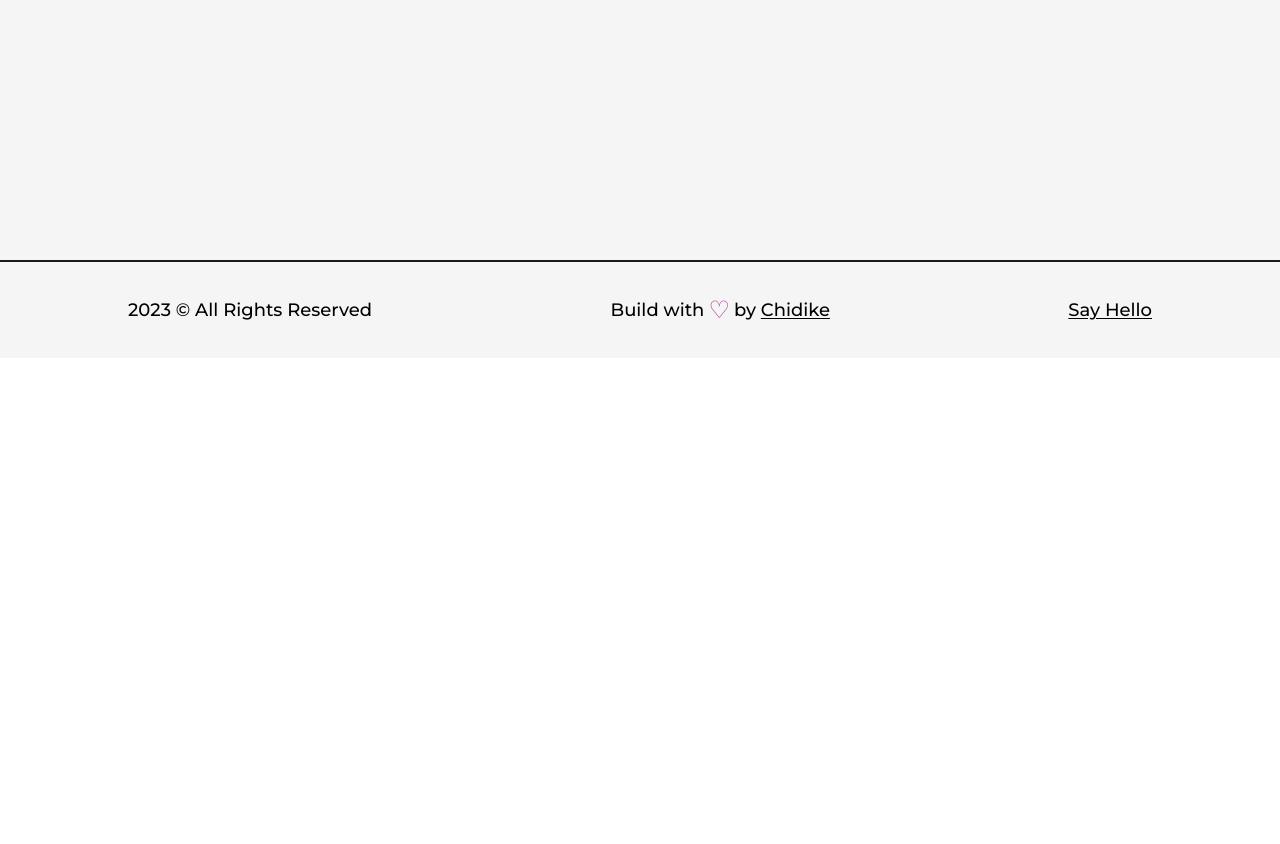
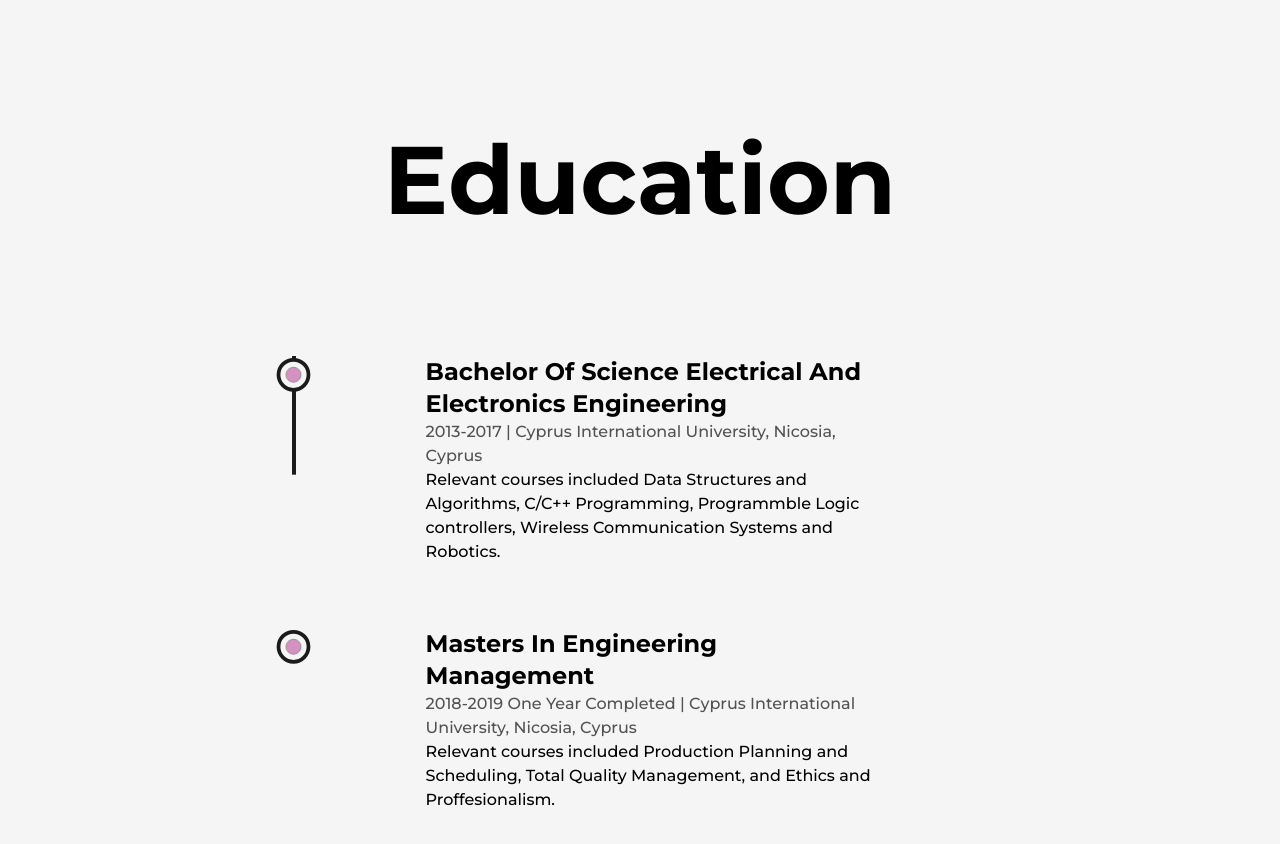
Before and after one commit to lacegiovanni17/Nextjs-dev-Portfolio, a Next.js app: page /about in a window 1280 px wide. Shown: the part 4360-5204 px from the top of the page. Before the commit the page ends 4718 px from the top, so only its background shows below. Built offline with nearby package versions, Linux system fonts and the light colour scheme.

Commit message:
added new feat education

```diff
--- /dev/null
+++ b/src/components/Education.js
@@ -0,0 +1,67 @@
+import React, { useRef } from "react";
+import { motion, useScroll } from "framer-motion";
+import LiIcon from "./LiIcon";
+
+const Details = ({ type, time, place, info }) => {
+  const ref = useRef(null);
+  return (
+    <li
+      ref={ref}
+      className="my-8 first:mt-0 last:mb-0 w-[60%] mx-auto flex flex-col items-center justify-between"
+    >
+      <LiIcon reference={ref} />
+      <motion.div
+        initial={{ y: 50 }}
+        whileInView={{ y: 0 }}
+        transition={{ duration: 0.5, type: "spring" }}
+      >
+        <h3 className="capitalize font-bold text-2xl">{type}</h3>
+        <span className="capitalize font-medium text-dark/75">
+          {time} | {place}
+        </span>
+        <p className="font-medium w-full">{info}</p>
+      </motion.div>
+    </li>
+  );
+};
+
+const Education = () => {
+  const ref = useRef(null);
+  const { scrollYProgress } = useScroll({
+    target: ref,
+    offset: ["start end", "center start"],
+  });
+  return (
+    <div className="my-64">
+      <h2 className="font-bold text-8xl mb-32 w-full text-center">Education</h2>
+      <div ref={ref} className="w-[75%] mx-auto relative">
+        <motion.div
+          style={{ scaleY: scrollYProgress }}
+          className="absolute left-9 top-0 w-[4px] h-full bg-dark origin-top"
+        />
+        <ul className="w-full flex flex-col items-start justify-between ml-4">
+          <Details
+            type="Bachelor Of Science Electrical and Electronics Engineering"
+            time="2013-2017"
+            place="Cyprus International University, Nicosia, Cyprus"
+            info="Relevant courses included Data Structures and Algorithms, C/C++ Programming, Programmble Logic controllers, Wireless Communication Systems and Robotics."
+          />
+          <Details
+            type="Masters in Engineering Management"
+            time="2018-2019 One year completed"
+            place="Cyprus International University, Nicosia, Cyprus"
+            info="Relevant courses included Production Planning and Scheduling, Total Quality Management, and Ethics and Proffesionalism."
+          />
+          <Details
+            type="Decagon Institue"
+            time="2022-2023"
+            place="Ajah-Lekki, Lagos, Nigeria"
+            info="Relevant courses included Software development with NodeJS, Typescript and ReactJS, Data Structures and Algorithms, Scrum/Agile Methodologies, and Databases."
+          />
+        </ul>
+      </div>
+    </div>
+  );
+};
+
+export default Education;
--- a/src/components/Experience.js
+++ b/src/components/Experience.js
@@ -63,7 +63,7 @@
           <Details
             position="Junior Backend Engineer"
             company="IGate"
-            time="April,2023-Present"
+            time="April,2023-June,2023"
             companyLink="https://www.linkedin.com/company/igate-technologies/"
             address="Bridgewater, New Jersey, United States."
             work="Collaborated closely with designers to ensure design implementation met design standards, resulting in a 90% increase in design accuracy and client satisfaction. Identified design and development challenges and implemented solutions by writing clean, hand-coded React, Typescript and NodeJS codes to create visually appealing, interactive user interfaces, leading to a 20% increase in user engagement."
--- a/src/pages/about.js
+++ b/src/pages/about.js
@@ -8,6 +8,7 @@
 import { useMotionValue, useSpring, useInView } from "framer-motion";
 import Skills from "@/components/Skills";
 import Experience from "@/components/Experience";
+import Education from "@/components/Education";
 
 const AnimatedNumbers = ({ value }) => {
   const ref = useRef(null);
@@ -105,7 +106,8 @@
             </div>
           </div>
           <Skills />
-          <Experience/>
+          <Experience />
+          <Education />
         </Layout>
       </main>
     </>
```
